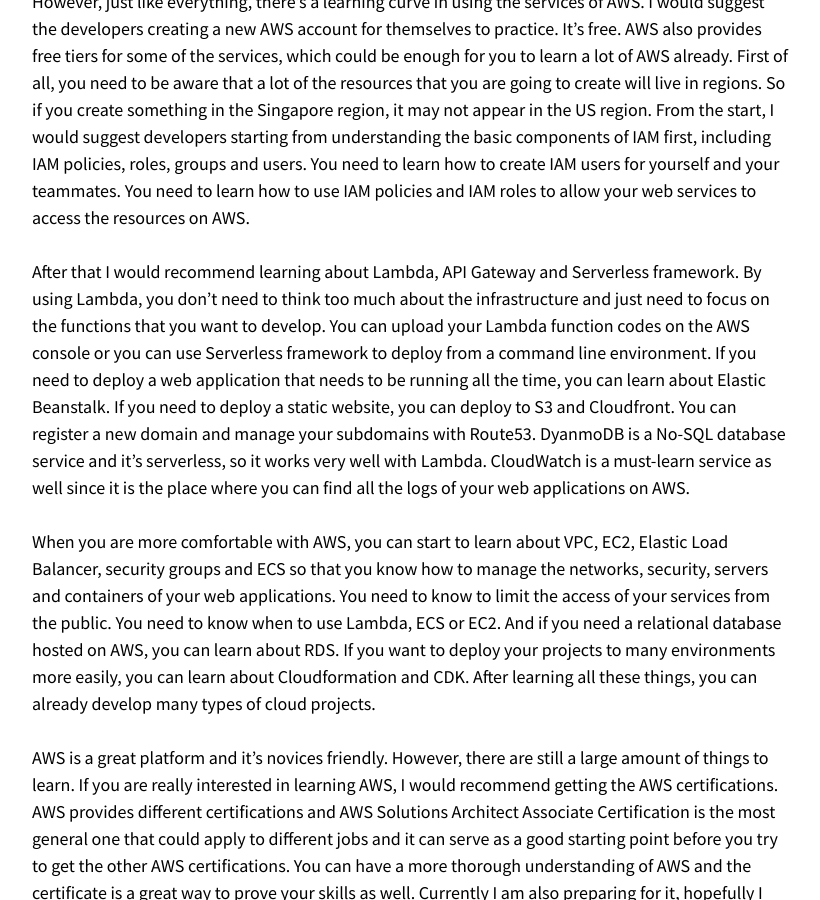
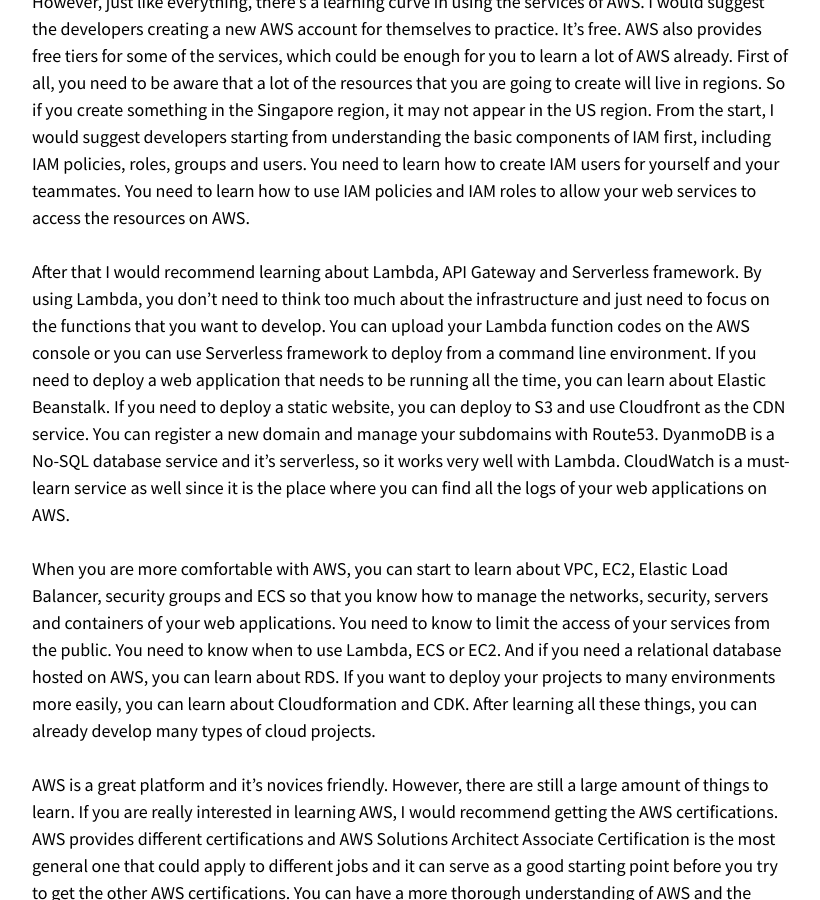
Before and after one commit to singmak/singmak.github.io, a Jekyll site: the page built from _posts/2021-2-21-how-to-learn-aws.md, in a window 1280 px wide and 900 px high, scrolled down 896 px. Shown: the whole window, without its empty margins (343-1163 px from the left). Built offline with Jekyll 4.4.1, drawn with Linux system fonts in a browser that asks for light colours; nearby versions of some CDN libraries.

Commit message:
update blog post

```diff
--- a/_posts/2021-2-21-how-to-learn-aws.md
+++ b/_posts/2021-2-21-how-to-learn-aws.md
@@ -17,7 +17,7 @@
 
 However, just like everything, there’s a learning curve in using the services of AWS. I would suggest the developers creating a new AWS account for themselves to practice. It’s free. AWS also provides free tiers for some of the services, which could be enough for you to learn a lot of AWS already. First of all, you need to be aware that a lot of the resources that you are going to create will live in regions. So if you create something in the Singapore region, it may not appear in the US region. From the start, I would suggest developers starting from understanding the basic components of IAM first, including IAM policies, roles, groups and users. You need to learn how to create IAM users for yourself and your teammates. You need to learn how to use IAM policies and IAM roles to allow your web services to access the resources on AWS.
 
-After that I would recommend learning about Lambda, API Gateway and Serverless framework. By using Lambda, you don’t need to think too much about the infrastructure and just need to focus on the functions that you want to develop. You can upload your Lambda function codes on the AWS console or you can use Serverless framework to deploy from a command line environment. If you need to deploy a web application that needs to be running all the time, you can learn about Elastic Beanstalk. If you need to deploy a static website, you can deploy to S3 and Cloudfront. You can register a new domain and manage your subdomains with Route53. DyanmoDB is a No-SQL database service and it’s serverless, so it works very well with Lambda. CloudWatch is a must-learn service as well since it is the place where you can find all the logs of your web applications on AWS.
+After that I would recommend learning about Lambda, API Gateway and Serverless framework. By using Lambda, you don’t need to think too much about the infrastructure and just need to focus on the functions that you want to develop. You can upload your Lambda function codes on the AWS console or you can use Serverless framework to deploy from a command line environment. If you need to deploy a web application that needs to be running all the time, you can learn about Elastic Beanstalk. If you need to deploy a static website, you can deploy to S3 and use Cloudfront as the CDN service. You can register a new domain and manage your subdomains with Route53. DyanmoDB is a No-SQL database service and it’s serverless, so it works very well with Lambda. CloudWatch is a must-learn service as well since it is the place where you can find all the logs of your web applications on AWS.
 
 When you are more comfortable with AWS, you can start to learn about VPC, EC2, Elastic Load Balancer, security groups and ECS so that you know how to manage the networks, security, servers and containers of your web applications. You need to know to limit the access of your services from the public. You need to know when to use Lambda, ECS or EC2. And if you need a relational database hosted on AWS, you can learn about RDS. If you want to deploy your projects to many environments more easily, you can learn about Cloudformation and CDK. After learning all these things, you can already develop many types of cloud projects.
 
```
